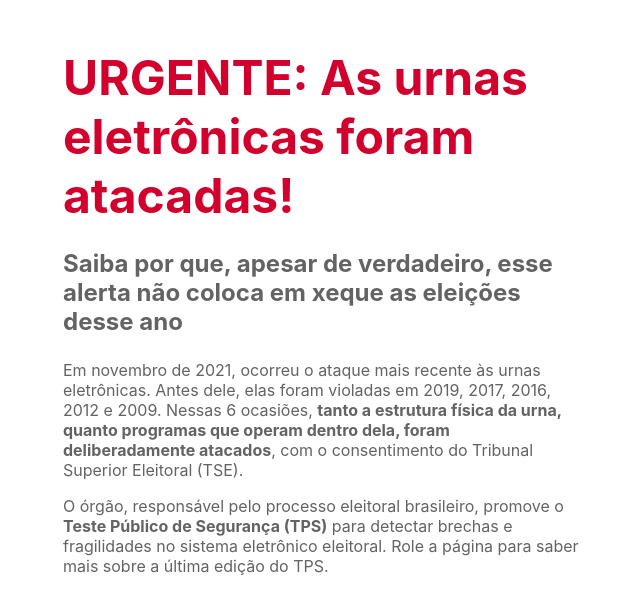
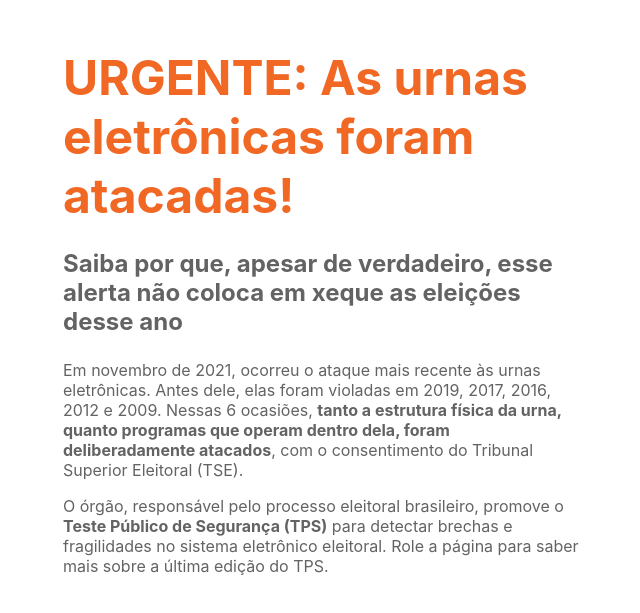
Before and after one commit to talitaburbulhan/teste-publico-seguranca, a plain HTML site: page index.html in a window 1280 px wide. Shown: the part 129-742 px from the top of the page, without its empty margins (317-957 px from the left). Drawn offline with Linux system fonts and the light colour scheme.

Commit message:
muda cor do titulo

```diff
--- a/app.css
+++ b/app.css
@@ -17,7 +17,7 @@ html, body{
 h1 {
     font-size: 48px;
     margin-bottom: 0;
-    color: #d2002d;
+    color:#f16825;
 }
 
 h2 {
```
Also changed, not shown: index.html (+1 -1 lines).
